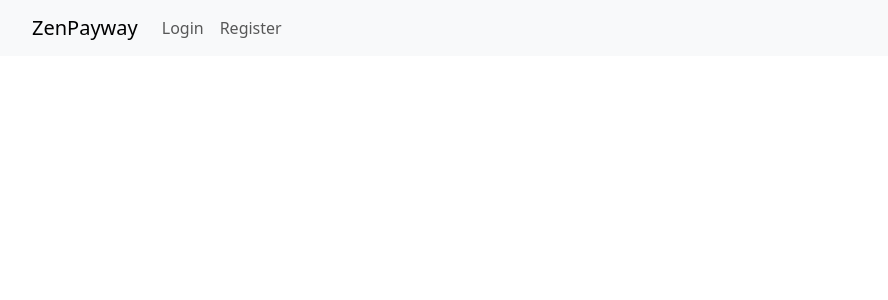
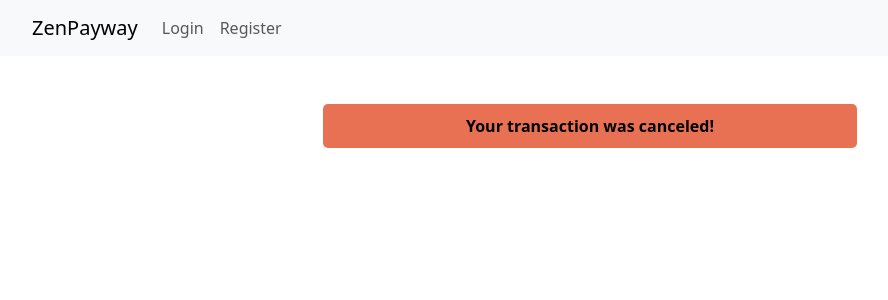
Before and after one commit to zenpayway/zenpayway, a React (Vite) app in the folder client/: page /payment-unsuccessful in a window 1280 px wide. Shown: the top 300 px of the page, without its empty margins (50-938 px from the left). Built offline with nearby package versions, Linux system fonts and the light colour scheme.

Commit message:
add payment successful/unsuccessful

```diff
--- a/client/public/custom_style.css
+++ b/client/public/custom_style.css
@@ -4,3 +4,10 @@
     padding: 10px;
     border-radius: 5px;
   }
+
+  .red-background {
+    background-color: rgb(232, 113, 83);
+    color: black;
+    padding: 10px;
+    border-radius: 5px;
+  }
--- a/client/src/App.tsx
+++ b/client/src/App.tsx
@@ -11,6 +11,8 @@ import RegistrationSuccess from './Shared/RegistrationSuccess'
 import Services from "./Services/Services";
 import Service from "./Services/Service";
 import EmailConfirmed from "./Shared/EmailConfirmed";
+import PaymentSuccessful from "./Shared/PaymentSuccessful";
+import PaymentUnsuccessful from "./Shared/PaymentUnsuccessful";
 
 const App = () => {
   return (
@@ -28,6 +30,8 @@ const App = () => {
           <Route path="/services" element={<Services />} />
           <Route path="/services/:id" element={<Service />} />
           <Route path="/email-verified" element={<EmailConfirmed />} />
+          <Route path="/payment-successful" element={<PaymentSuccessful />} />
+          <Route path="/payment-unsuccessful" element={<PaymentUnsuccessful />} />
         </Routes>
       </div>
     </div>
--- /dev/null
+++ b/client/src/Shared/PaymentSuccessful.tsx
@@ -0,0 +1,15 @@
+const PaymentSuccessful = () => {
+    return (
+        <div className="container my-5">
+            <div className="row">
+                <div className="col-md-6 mx-auto text-center">
+                    <div className="green-background"> {/* Applying green color to the text */}
+                        <b>Your transaction was successful!</b>
+                    </div>
+                </div>
+            </div>
+        </div>
+    );
+};
+
+export default PaymentSuccessful;
--- /dev/null
+++ b/client/src/Shared/PaymentUnsuccessful.tsx
@@ -0,0 +1,15 @@
+const PaymentUnsuccessful = () => {
+    return (
+        <div className="container my-5">
+            <div className="row">
+                <div className="col-md-6 mx-auto text-center">
+                    <div className="red-background"> {/* Applying green color to the text */}
+                        <b>Your transaction was canceled!</b>
+                    </div>
+                </div>
+            </div>
+        </div>
+    );
+};
+
+export default PaymentUnsuccessful;
```
